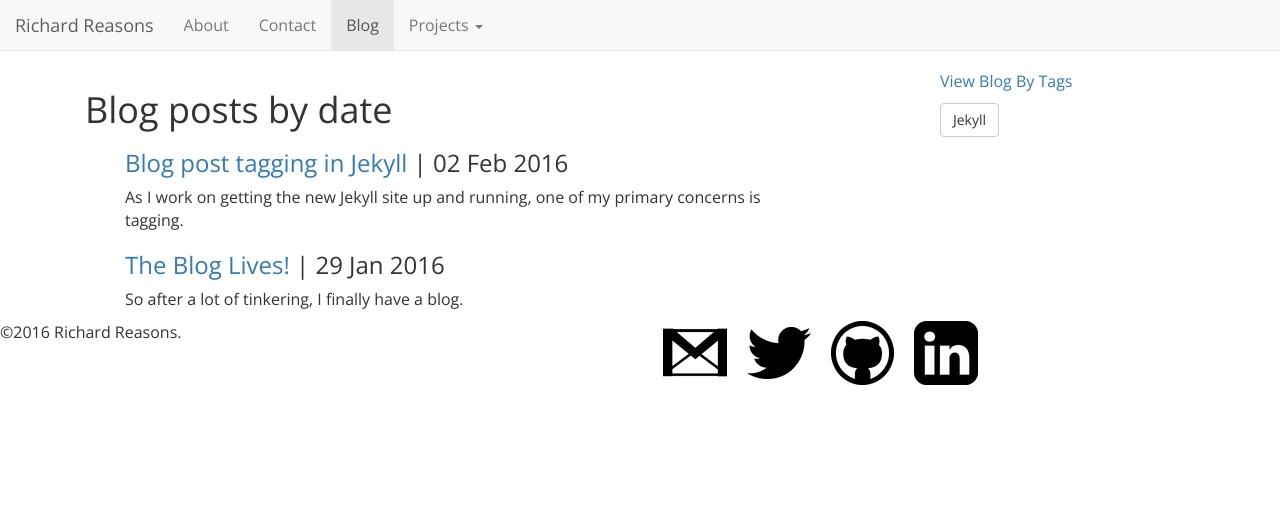
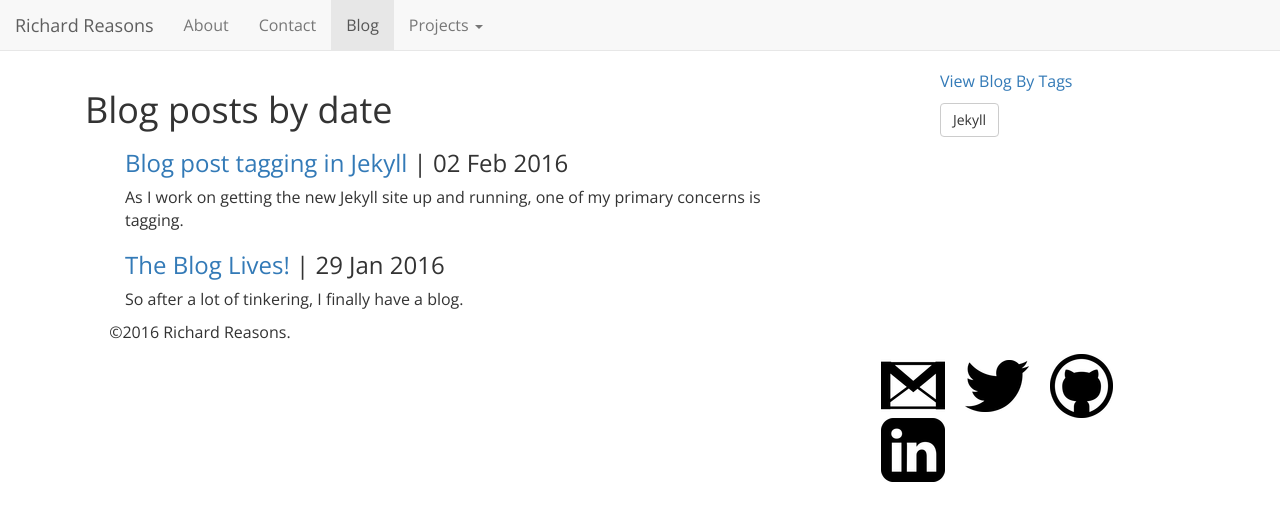
Before and after one commit to rgreasons/rgreasons.github.io, a Jekyll site: the page built from blog.html, in a window 1280 px wide. Shown: the top 521 px of the page. Built offline with Jekyll 4.4.1, drawn with Linux system fonts in a browser that asks for light colours; nearby versions of some CDN libraries.

Commit message:
Update blog.html
fixed footer offsets

```diff
--- a/_layouts/blog.html
+++ b/_layouts/blog.html
@@ -62,9 +62,9 @@
 
   <footer>
   	<div class="row">
-  		<div class="col-md-6"><p>&copy;2016 Richard Reasons.</p></div>
+  		<div class="col-md-3 col-md-offset-1"><p>&copy;2016 Richard Reasons.</p></div>
 		<!--<div id="contact" class="col-centered text-center">-->
-		<div id="contact" class="col-md-6">
+		<div id="contact" class="col-md-3 col-md-offset-8">
 			<!--<h3>Don't hesitate to reach out</h3>-->
 			<a href="mailto:rgreasons@gmail.com" target="_blank" class="contact-icon"><img src="/img/mail.png"></img></a>
 			<a href="http://twitter.com/rgreasons" target="_blank" class="contact-icon"><img src="/img/tw.png"></img></a>
```
